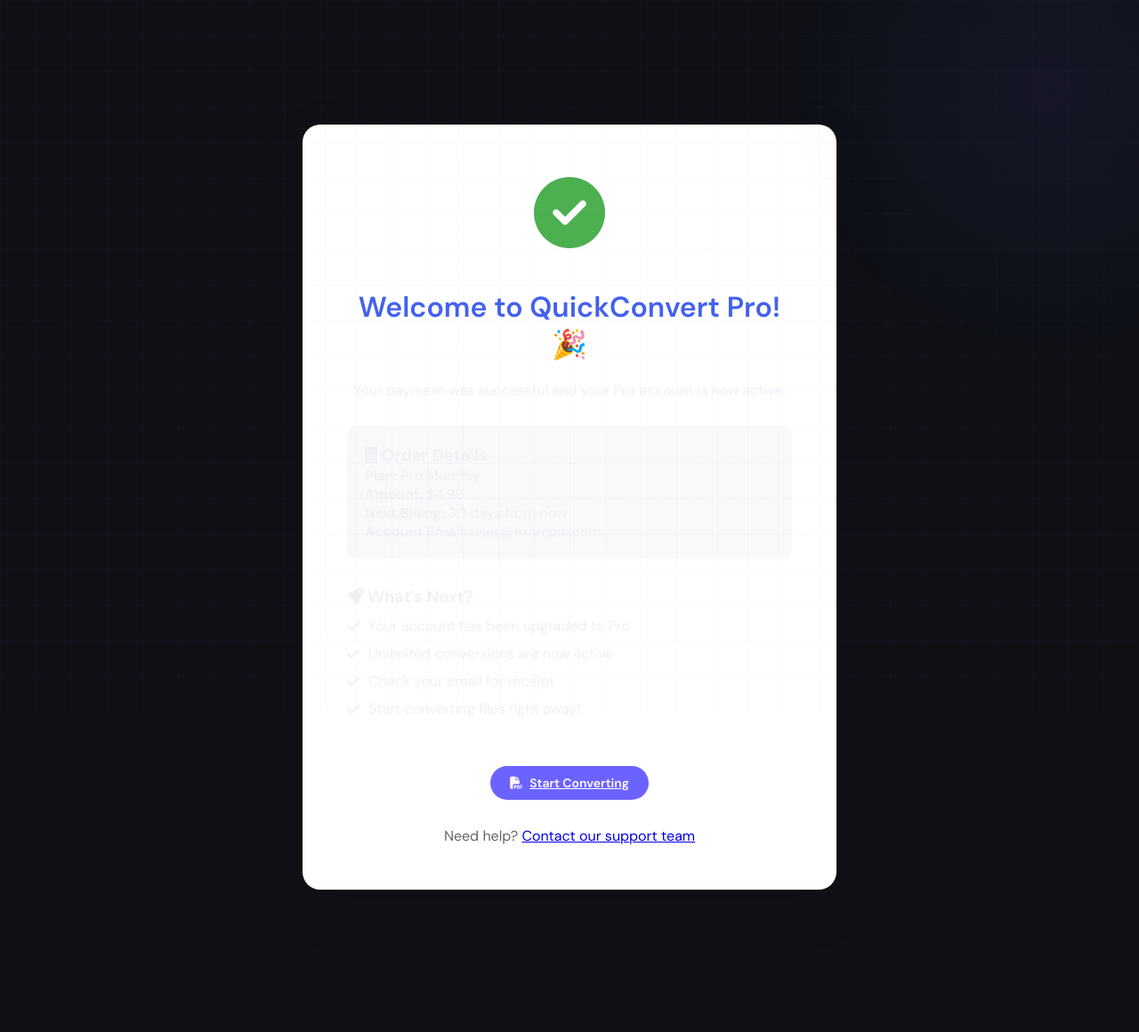
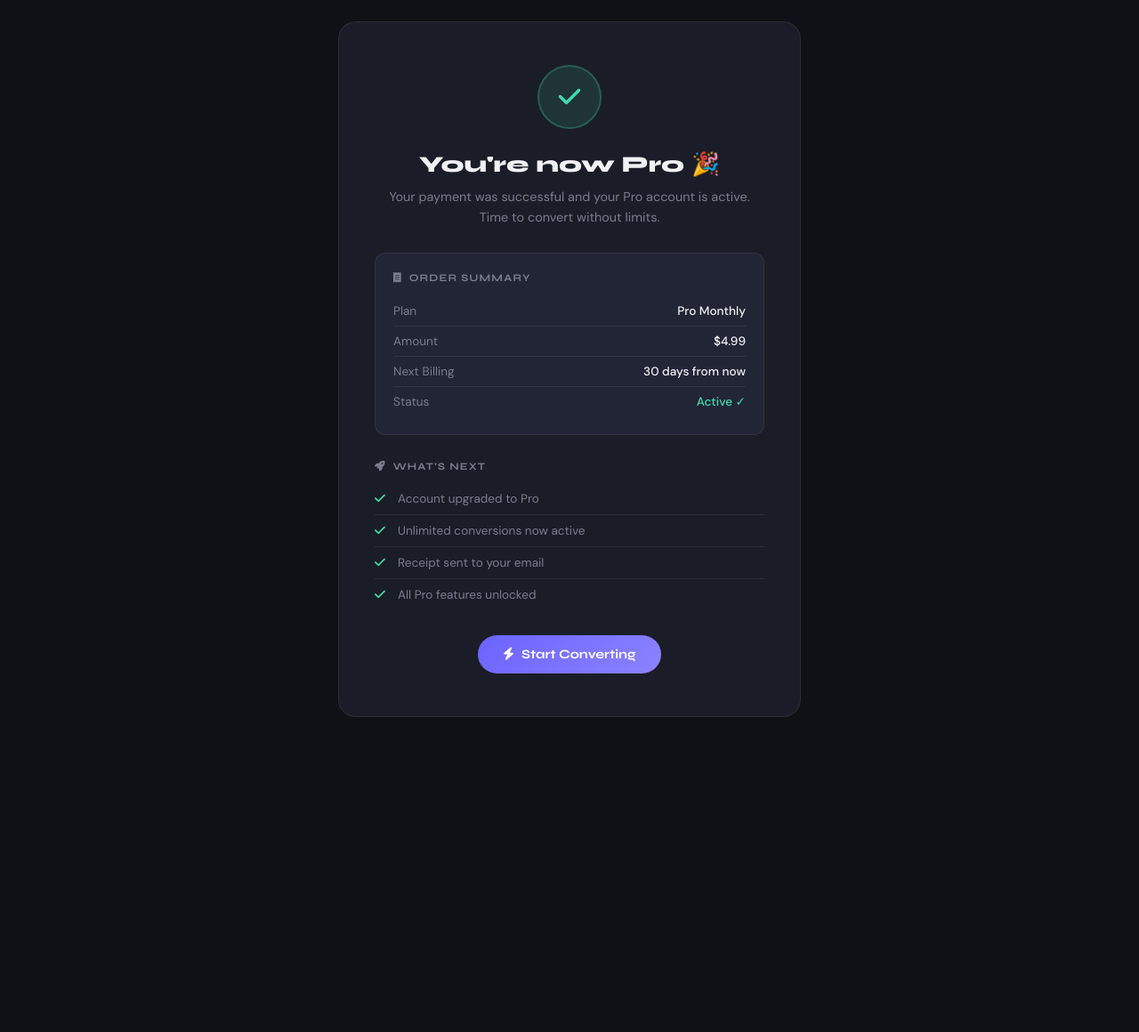
Before and after one commit to area850/Doc-converter, a Flask app: template doc-converter/templates/payment_success.html in a window 1280 px wide. Shown: the whole page at 89% size. After the commit the page ends 806 px from the top, so only its background shows below. Run offline with Flask 3, Linux system fonts and the light colour scheme; the template is opened without the code that fills it, so the values that code supplies are empty.

Commit message:
Update payment_success.html

```diff
--- a/doc-converter/templates/payment_success.html
+++ b/doc-converter/templates/payment_success.html
@@ -3,89 +3,108 @@
 <head>
     <meta charset="UTF-8">
     <meta name="viewport" content="width=device-width, initial-scale=1.0">
-    <title>Payment Successful - QuickConvert Pro</title>
-    <link rel="stylesheet" href="/static/style.css">
+    <title>Payment Successful — DocSwitch Pro</title>
     <link rel="stylesheet" href="https://cdnjs.cloudflare.com/ajax/libs/font-awesome/6.4.0/css/all.min.css">
+    <link href="https://fonts.googleapis.com/css2?family=DM+Sans:wght@400;500;600&family=Syne:wght@700;800&display=swap" rel="stylesheet">
     <style>
-        .success-container {
-            max-width: 600px;
-            margin: 100px auto;
-            text-align: center;
-            padding: 50px;
-            background: white;
-            border-radius: 20px;
-            box-shadow: 0 20px 60px rgba(0,0,0,0.1);
+        :root {
+            --bg: #0f1117; --surface: #1a1d27; --surface2: #222535;
+            --border: rgba(255,255,255,0.07); --text: #f0f0f5;
+            --text-muted: #7a7d8e; --accent: #6c63ff; --accent3: #43d9ad;
         }
-
-        .success-icon {
-            font-size: 80px;
-            color: #4CAF50;
-            margin-bottom: 30px;
+        * { margin: 0; padding: 0; box-sizing: border-box; }
+        body {
+            font-family: 'DM Sans', sans-serif;
+            background: var(--bg); color: var(--text);
+            min-height: 100vh; display: flex;
+            align-items: center; justify-content: center; padding: 24px;
         }
-
-        .success-container h1 {
-            color: #4361ee;
-            margin-bottom: 20px;
+        .card {
+            background: var(--surface); border: 1px solid var(--border);
+            border-radius: 20px; padding: 48px 40px; max-width: 520px;
+            width: 100%; text-align: center;
         }
-
-        .success-details {
-            background: #f8f9fa;
-            padding: 20px;
-            border-radius: 10px;
-            margin: 30px 0;
-            text-align: left;
+        .icon-wrap {
+            width: 72px; height: 72px; border-radius: 50%;
+            background: rgba(67,217,173,0.12); border: 2px solid rgba(67,217,173,0.25);
+            display: flex; align-items: center; justify-content: center;
+            margin: 0 auto 24px; font-size: 28px; color: var(--accent3);
+            animation: popIn 0.5s ease;
         }
-
-        .next-steps {
-            text-align: left;
-            margin: 30px 0;
+        @keyframes popIn {
+            0% { transform: scale(0.5); opacity: 0; }
+            80% { transform: scale(1.1); }
+            100% { transform: scale(1); opacity: 1; }
         }
-
-        .next-steps li {
-            margin: 10px 0;
-            display: flex;
-            align-items: center;
-            gap: 10px;
+        h1 {
+            font-family: 'Syne', sans-serif; font-size: 1.6rem; font-weight: 800;
+            margin-bottom: 10px;
         }
+        .sub { color: var(--text-muted); font-size: 0.9rem; margin-bottom: 28px; line-height: 1.6; }
+        .details {
+            background: var(--surface2); border: 1px solid var(--border);
+            border-radius: 12px; padding: 20px; margin-bottom: 28px; text-align: left;
+        }
+        .details h3 {
+            font-family: 'Syne', sans-serif; font-size: 0.72rem; font-weight: 700;
+            text-transform: uppercase; letter-spacing: 0.1em; color: var(--text-muted);
+            margin-bottom: 14px; display: flex; align-items: center; gap: 8px;
+        }
+        .detail-row {
+            display: flex; justify-content: space-between; align-items: center;
+            padding: 8px 0; border-bottom: 1px solid var(--border);
+            font-size: 0.85rem;
+        }
+        .detail-row:last-child { border-bottom: none; }
+        .detail-row .key { color: var(--text-muted); }
+        .detail-row .val { color: var(--text); font-weight: 500; }
+        .steps { text-align: left; margin-bottom: 28px; }
+        .steps h3 {
+            font-family: 'Syne', sans-serif; font-size: 0.72rem; font-weight: 700;
+            text-transform: uppercase; letter-spacing: 0.1em; color: var(--text-muted);
+            margin-bottom: 12px; display: flex; align-items: center; gap: 8px;
+        }
+        .step {
+            display: flex; align-items: center; gap: 12px;
+            padding: 9px 0; border-bottom: 1px solid var(--border);
+            font-size: 0.85rem; color: var(--text-muted);
+        }
+        .step:last-child { border-bottom: none; }
+        .step i { color: var(--accent3); width: 14px; }
+        .btn {
+            display: inline-flex; align-items: center; gap: 8px;
+            background: linear-gradient(135deg, var(--accent), #8b83ff);
+            color: white; border: none; padding: 13px 28px;
+            border-radius: 50px; font-family: 'Syne', sans-serif;
+            font-size: 0.9rem; font-weight: 700; cursor: pointer;
+            text-decoration: none; transition: all 0.2s;
+        }
+        .btn:hover { transform: translateY(-2px); box-shadow: 0 8px 24px rgba(108,99,255,0.35); }
     </style>
 </head>
 <body>
-    <div class="success-container">
-        <div class="success-icon">
-            <i class="fas fa-check-circle"></i>
-        </div>
+<div class="card">
+    <div class="icon-wrap"><i class="fas fa-check"></i></div>
+    <h1>You're now Pro 🎉</h1>
+    <p class="sub">Your payment was successful and your Pro account is active. Time to convert without limits.</p>
 
-        <h1>Welcome to QuickConvert Pro! 🎉</h1>
+    <div class="details">
+        <h3><i class="fas fa-receipt"></i> Order Summary</h3>
+        <div class="detail-row"><span class="key">Plan</span><span class="val">Pro Monthly</span></div>
+        <div class="detail-row"><span class="key">Amount</span><span class="val">$4.99</span></div>
+        <div class="detail-row"><span class="key">Next Billing</span><span class="val">30 days from now</span></div>
+        <div class="detail-row"><span class="key">Status</span><span class="val" style="color:var(--accent3)">Active ✓</span></div>
+    </div>
 
-        <p>Your payment was successful and your Pro account is now active.</p>
+    <div class="steps">
+        <h3><i class="fas fa-rocket"></i> What's next</h3>
+        <div class="step"><i class="fas fa-check"></i> Account upgraded to Pro</div>
+        <div class="step"><i class="fas fa-check"></i> Unlimited conversions now active</div>
+        <div class="step"><i class="fas fa-check"></i> Receipt sent to your email</div>
+        <div class="step"><i class="fas fa-check"></i> All Pro features unlocked</div>
+    </div>
 
-        <div class="success-details">
-            <h3><i class="fas fa-receipt"></i> Order Details</h3>
-            <p><strong>Plan:</strong> Pro Monthly</p>
-            <p><strong>Amount:</strong> $4.99</p>
-            <p><strong>Next Billing:</strong> 30 days from now</p>
-            <p><strong>Account Email:</strong> user@example.com</p>
-        </div>
-
-        <div class="next-steps">
-            <h3><i class="fas fa-rocket"></i> What's Next?</h3>
-            <ul>
-                <li><i class="fas fa-check"></i> Your account has been upgraded to Pro</li>
-                <li><i class="fas fa-check"></i> Unlimited conversions are now active</li>
-                <li><i class="fas fa-check"></i> Check your email for receipt</li>
-                <li><i class="fas fa-check"></i> Start converting files right away!</li>
-            </ul>
-        </div>
-
-        <div style="display: flex; gap: 15px; justify-content: center; margin-top: 40px;">
-            <a href="/" class="btn">
-                <i class="fas fa-file-pdf"></i> Start Converting
-            </a>
-        </div>
-
-        <p style="margin-top: 30px; color: #666;">
-            Need help? <a href="mailto:support@quickconvert.com">Contact our support team</a>
-        </p>
-    </div>
+    <a href="/" class="btn"><i class="fas fa-bolt"></i> Start Converting</a>
+</div>
 </body>
 </html>
```
